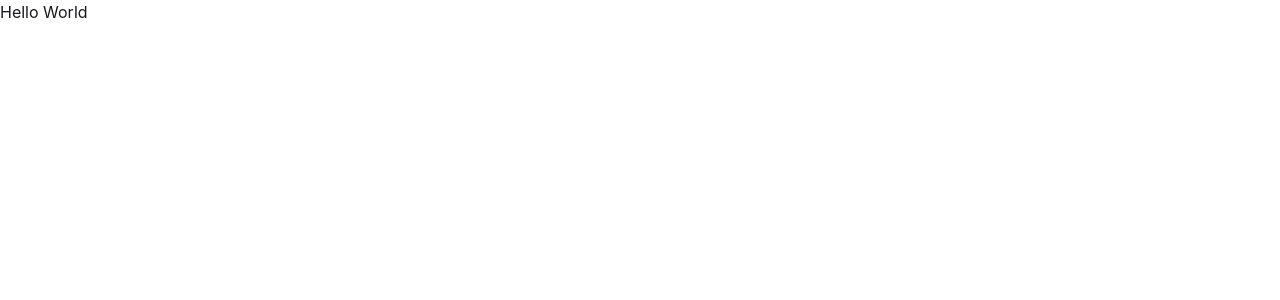
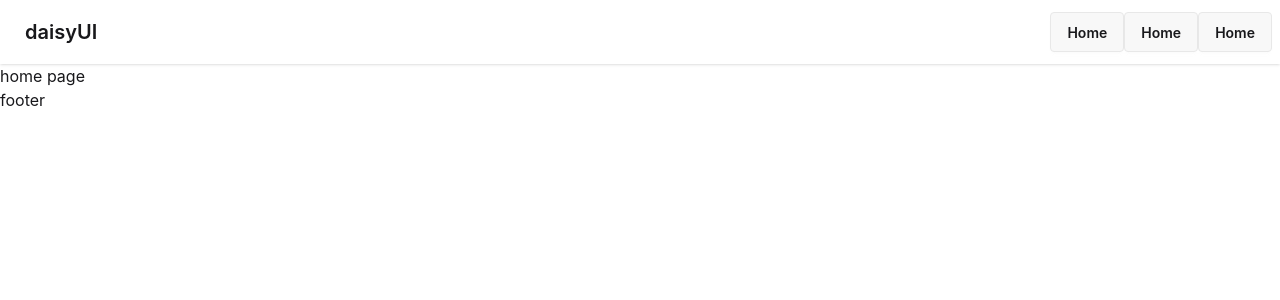
Before and after one commit to Emranfaishal/kin-keeper, a React (Vite) app: page / in a window 1280 px wide. Shown: the top 300 px of the page. Built offline with nearby package versions, Linux system fonts and the light colour scheme.

Commit message:
add to tailwindcss , daisy and react router install

```diff
--- a/index.html
+++ b/index.html
@@ -1,13 +1,16 @@
 <!doctype html>
-<html lang="en">
+<html lang="en" data-theme="light">
+
 <head>
   <meta charset="UTF-8" />
   <link rel="icon" type="image/svg+xml" href="/favicon.svg" />
   <meta name="viewport" content="width=device-width, initial-scale=1.0" />
   <title>kinkeeper</title>
 </head>
+
 <body>
   <div id="root"></div>
   <script type="module" src="/src/main.jsx"></script>
 </body>
+
 </html>
--- /dev/null
+++ b/src/components/footer/Footer.jsx
@@ -0,0 +1,11 @@
+import React from 'react';
+
+const Footer = () => {
+    return (
+        <div>
+            footer
+        </div>
+    );
+};
+
+export default Footer;
--- /dev/null
+++ b/src/components/navbar/Navbar.jsx
@@ -0,0 +1,18 @@
+import React from 'react';
+
+const Navbar = () => {
+    return (
+        <div className="navbar bg-base-100 shadow-sm">
+            <div className="flex-1">
+                <a className="btn btn-ghost text-xl">daisyUI</a>
+            </div>
+            <div className="flex-none">
+                <button className='btn'>Home</button>
+                <button className='btn'>Home</button>
+                <button className='btn'>Home</button>
+            </div>
+        </div>
+    );
+};
+
+export default Navbar;
--- /dev/null
+++ b/src/mainLayout/MainLayout.jsx
@@ -0,0 +1,17 @@
+import React from 'react';
+import Navbar from '../components/navbar/Navbar';
+import { Outlet } from 'react-router';
+import Footer from '../components/footer/Footer';
+
+
+const MainLayout = () => {
+    return (
+        <div>
+            <Navbar></Navbar>
+            <Outlet></Outlet>
+            <Footer></Footer>
+        </div>
+    );
+};
+
+export default MainLayout;
--- /dev/null
+++ b/src/pages/error/ErrorPage.jsx
@@ -0,0 +1,11 @@
+import React from 'react';
+
+const ErrorPage = () => {
+    return (
+        <div>
+            page is not add
+        </div>
+    );
+};
+
+export default ErrorPage;
--- /dev/null
+++ b/src/pages/homepage/HomePage.jsx
@@ -0,0 +1,11 @@
+import React from 'react';
+
+const HomePage = () => {
+    return (
+        <div>
+            home page
+        </div>
+    );
+};
+
+export default HomePage;
--- /dev/null
+++ b/src/pages/stats/Stats.jsx
@@ -0,0 +1,11 @@
+import React from 'react';
+
+const Stats = () => {
+    return (
+        <div>
+            stats
+        </div>
+    );
+};
+
+export default Stats;
--- /dev/null
+++ b/src/pages/timeline/TimeLine.jsx
@@ -0,0 +1,11 @@
+import React from 'react';
+
+const TimeLine = () => {
+    return (
+        <div>
+            timeline
+        </div>
+    );
+};
+
+export default TimeLine;
--- /dev/null
+++ b/src/router/Router.jsx
@@ -0,0 +1,29 @@
+import { createBrowserRouter } from "react-router";
+
+import MainLayout from "../mainLayout/MainLayout";
+import HomePage from "../pages/homepage/HomePage";
+import TimeLine from "../pages/timeline/TimeLine";
+import Stats from "../pages/stats/Stats";
+import ErrorPage from "../pages/error/ErrorPage";
+
+export const router = createBrowserRouter([
+    {
+        path: "/",
+        element: <MainLayout></MainLayout>,
+        children: [
+            {
+                path: '/',
+                element: <HomePage></HomePage>
+            },
+            {
+                path: '/timeline',
+                element: <TimeLine></TimeLine>
+            },
+            {
+                path: '/stats',
+                element: <Stats></Stats>
+            }
+        ],
+        errorElement: <ErrorPage></ErrorPage>
+    }
+]);
```
Also changed, not shown: src/main.jsx (+1 -9 lines). Lines whose indentation alone changed are shown as unchanged.
